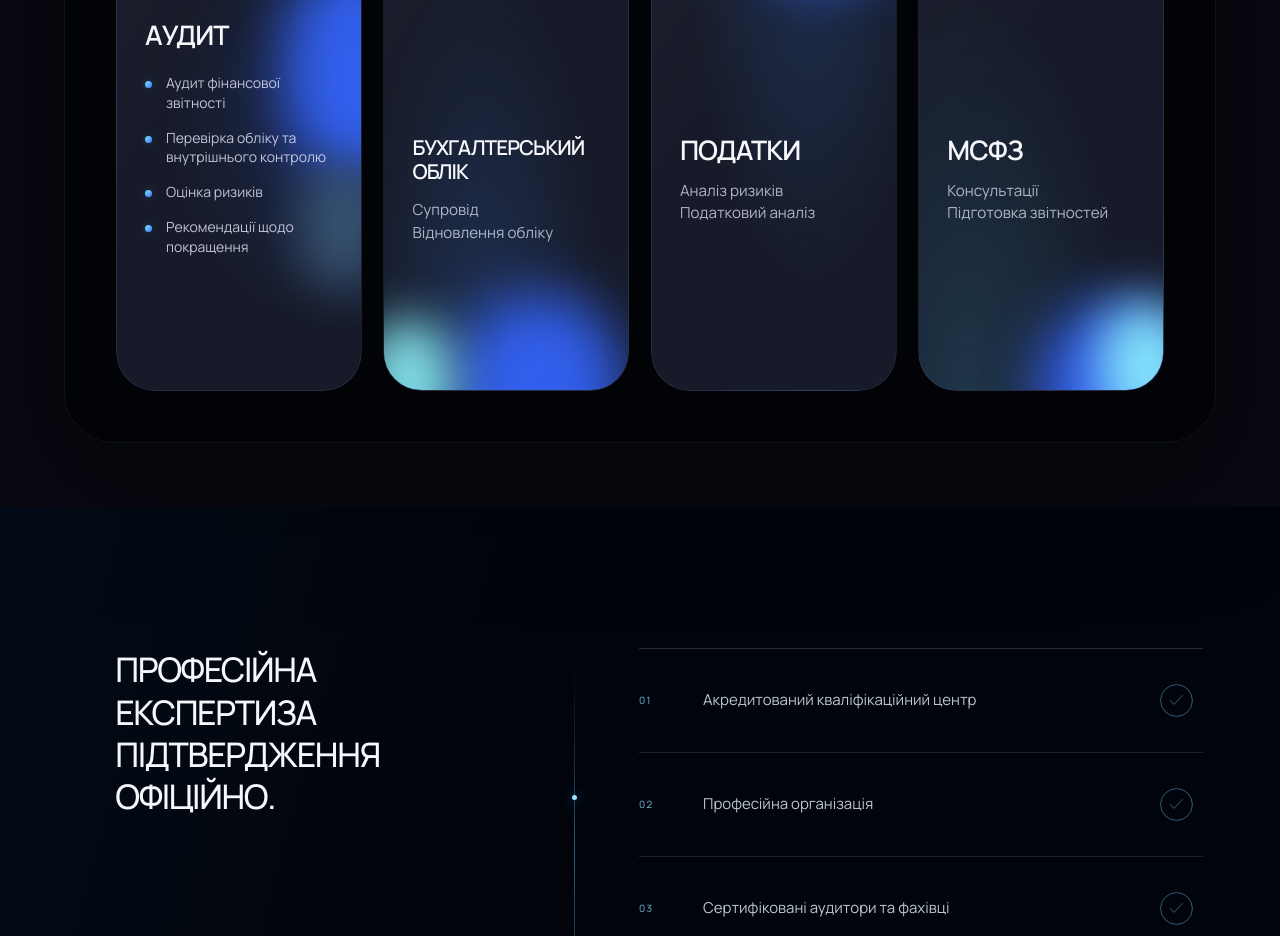
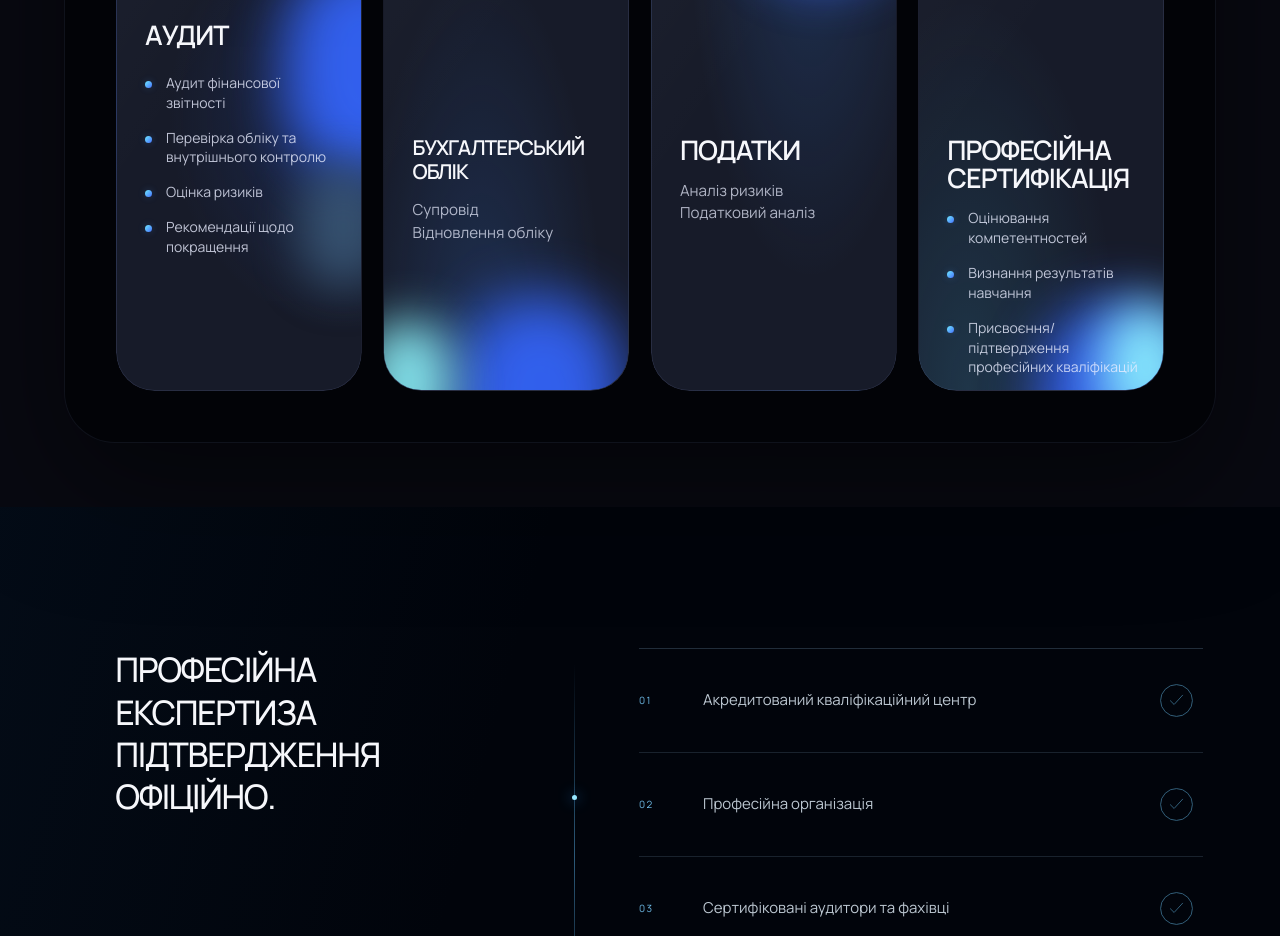
Before and after one commit to dnagorna3817-spec/website_akc_main, a Next.js app: page /about in a window 1280 px wide. Shown: the part 2240-3176 px from the top of the page. Built offline with nearby package versions, Linux system fonts and the light colour scheme.

Commit message:
Replace IFRS service with professional certification and four bullets

```diff
--- a/app/about/page.tsx
+++ b/app/about/page.tsx
@@ -14,7 +14,7 @@ const services = [
   ["АУДИТ", "аудит фінансової звітності", "перевірка обліку та внутрішнього контролю", "ribbons"],
   ["БУХГАЛТЕРСЬКИЙ ОБЛІК", "Супровід", "Відновлення обліку", "lens"],
   ["ПОДАТКИ", "Аналіз ризиків", "Податковий аналіз", "wave"],
-  ["МСФЗ", "Консультації", "Підготовка звітностей", "orbit"],
+  ["ПРОФЕСІЙНА СЕРТИФІКАЦІЯ", "Оцінювання компетентностей", "Визнання результатів навчання", "orbit"],
 ]
 
 const qualifications = [
@@ -463,6 +463,13 @@ function AboutPage() {
                       <li>Оцінка ризиків</li>
                       <li>Рекомендації щодо покращення</li>
                     </ul>
+                  ) : index === 3 ? (
+                    <ul className="service__bullet-list">
+                      <li>Оцінювання компетентностей</li>
+                      <li>Визнання результатів навчання</li>
+                      <li>Присвоєння/підтвердження професійних кваліфікацій</li>
+                      <li>Видача сертифікатів</li>
+                    </ul>
                   ) : (
                     <p>{lineOne}<br />{lineTwo}</p>
                   )}
```
